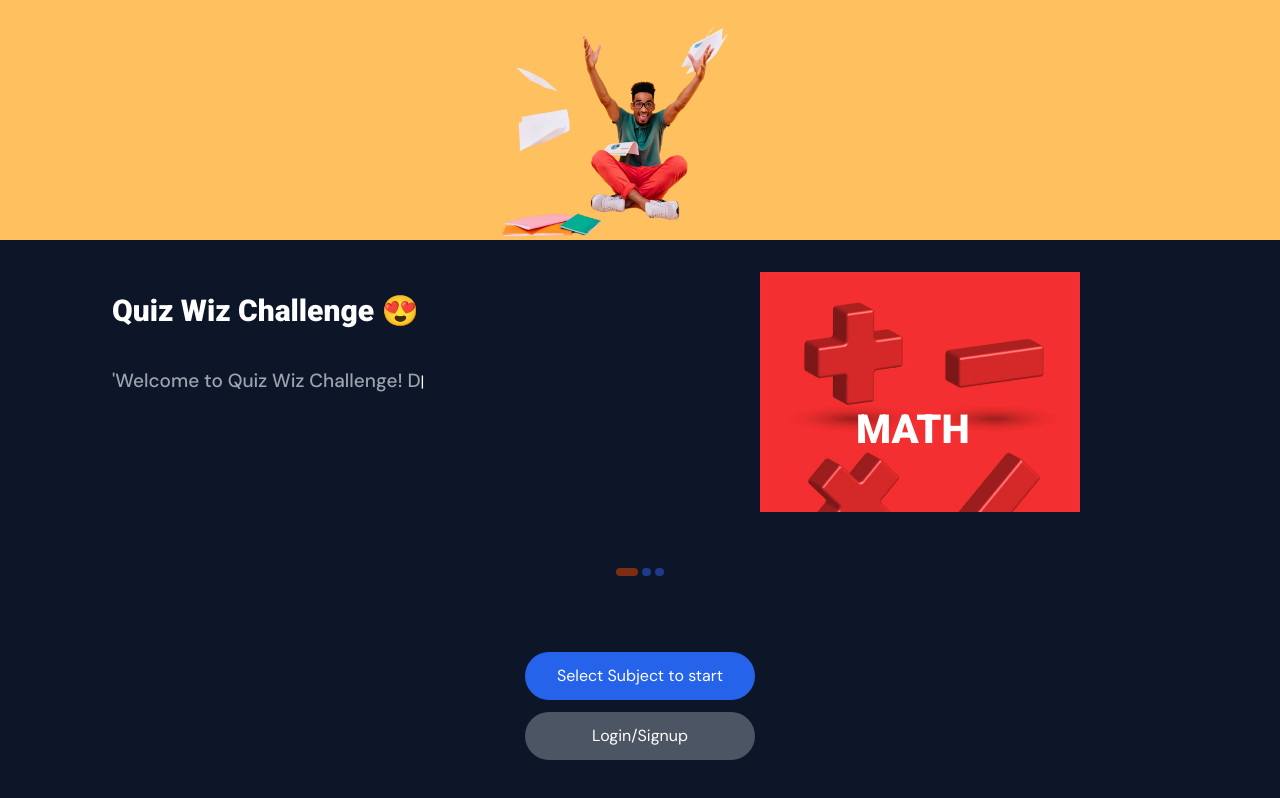
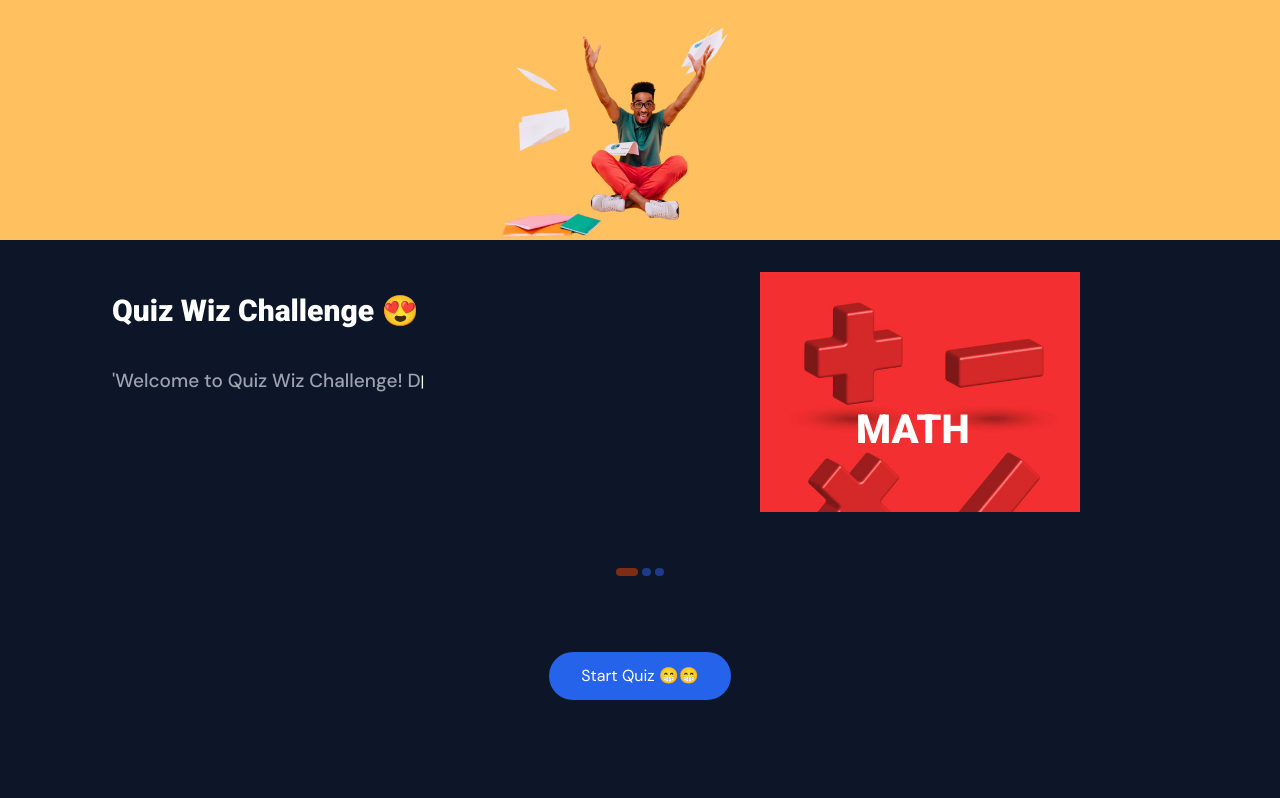
Before and after one commit to colline-kooza/quizwiz, a Next.js app: page / in a window 1280 px wide. Built offline with nearby package versions, Linux system fonts and the light colour scheme.

Commit message:
added new button

```diff
--- a/app/english/page.js
+++ b/app/english/page.js
@@ -39,7 +39,6 @@ export default function Page() {
       playAudio("/images/error2.mp3");
     }
   }
-
   function handleNext() {
     if (currentQuestion === english.length - 1) {
       setShowResults(true);
--- a/app/layout.js
+++ b/app/layout.js
@@ -7,7 +7,7 @@ const inter = Inter({ subsets: ["latin"] });
 
 export const metadata = {
   title: "primary quiz",
-  description: "Generated by create next app",
+  description: "Generated by collinz dev",
 };
 
 export default function RootLayout({ children }) {
--- a/app/page.js
+++ b/app/page.js
@@ -82,7 +82,7 @@ export default function SetTime() {
             <div className="flex flex-col gap-3 py-7">
               <Sheet>
                 <SheetTrigger className="bg-blue-600 px-8 py-3 rounded-[30px] hover:bg-black  transition-all">
-                  Select Subject to start
+                  Start Quiz 😁😁
                 </SheetTrigger>
                 <SheetContent className="bg-slate-800">
                   <SheetHeader>
@@ -133,12 +133,12 @@ export default function SetTime() {
                   </SheetHeader>
                 </SheetContent>
               </Sheet>
-              <Link
+              {/* <Link
                 className="bg-gray-600 flex items-center justify-center px-8 py-3 rounded-[30px] hover:bg-black  transition-all"
                 href="/login"
               >
                 Login/Signup
-              </Link>
+              </Link> */}
             </div>
           </div>
         </div>
```
